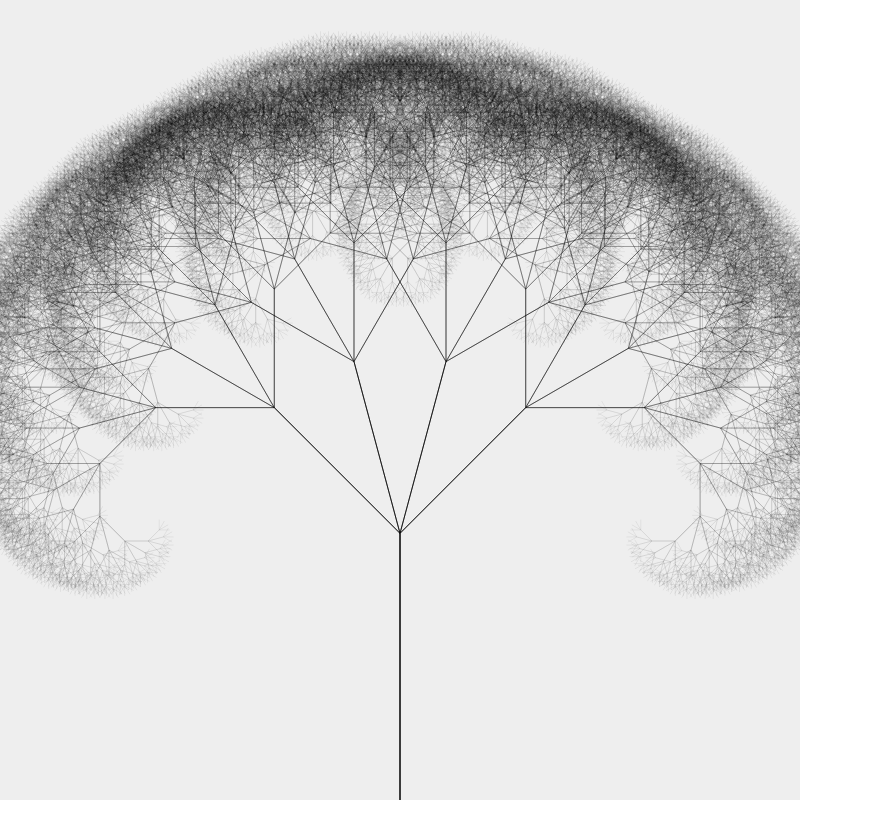
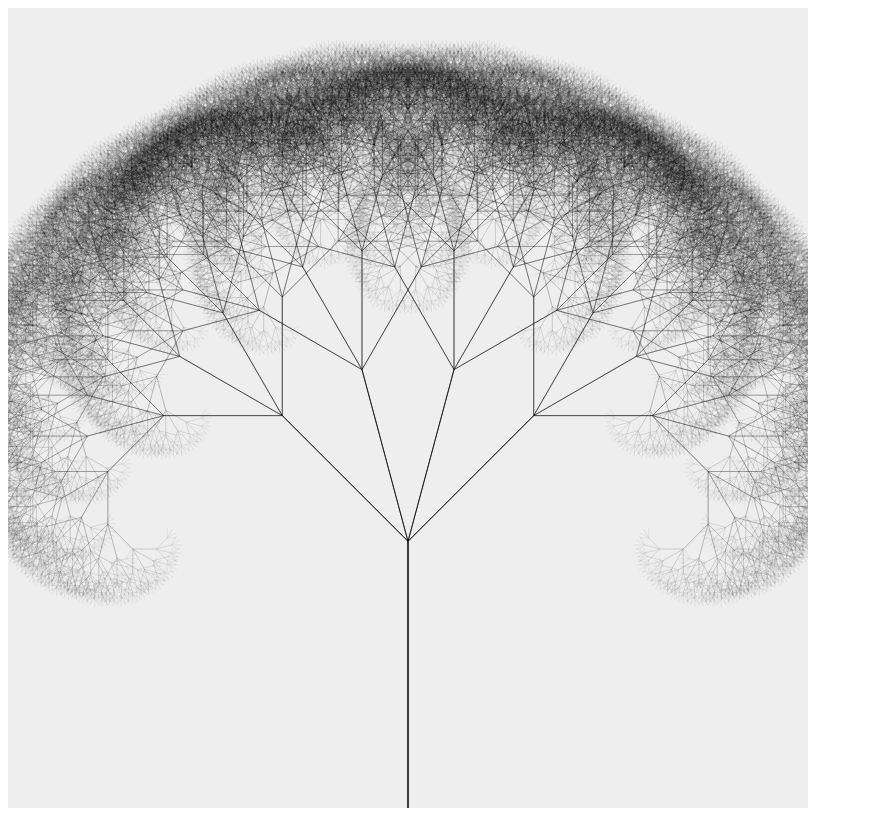
Before and after one commit to AStudent4ever/Tree-animation, a plain HTML site: page index.html in a window 1280 px wide. Shown: the whole page, without its empty margins (0-871 px from the left). Drawn offline with Linux system fonts and the light colour scheme.

Commit message:
Update index.html

```diff
--- a/index.html
+++ b/index.html
@@ -2,7 +2,7 @@
   <head>
     <title>Tree Animation</title>
   </head>
-  <body style="margin: 0">
+  <body>
     <canvas id="canvas" width="800" height="800"> </canvas>
     <script src="tree.js"></script>
   </body>
```
